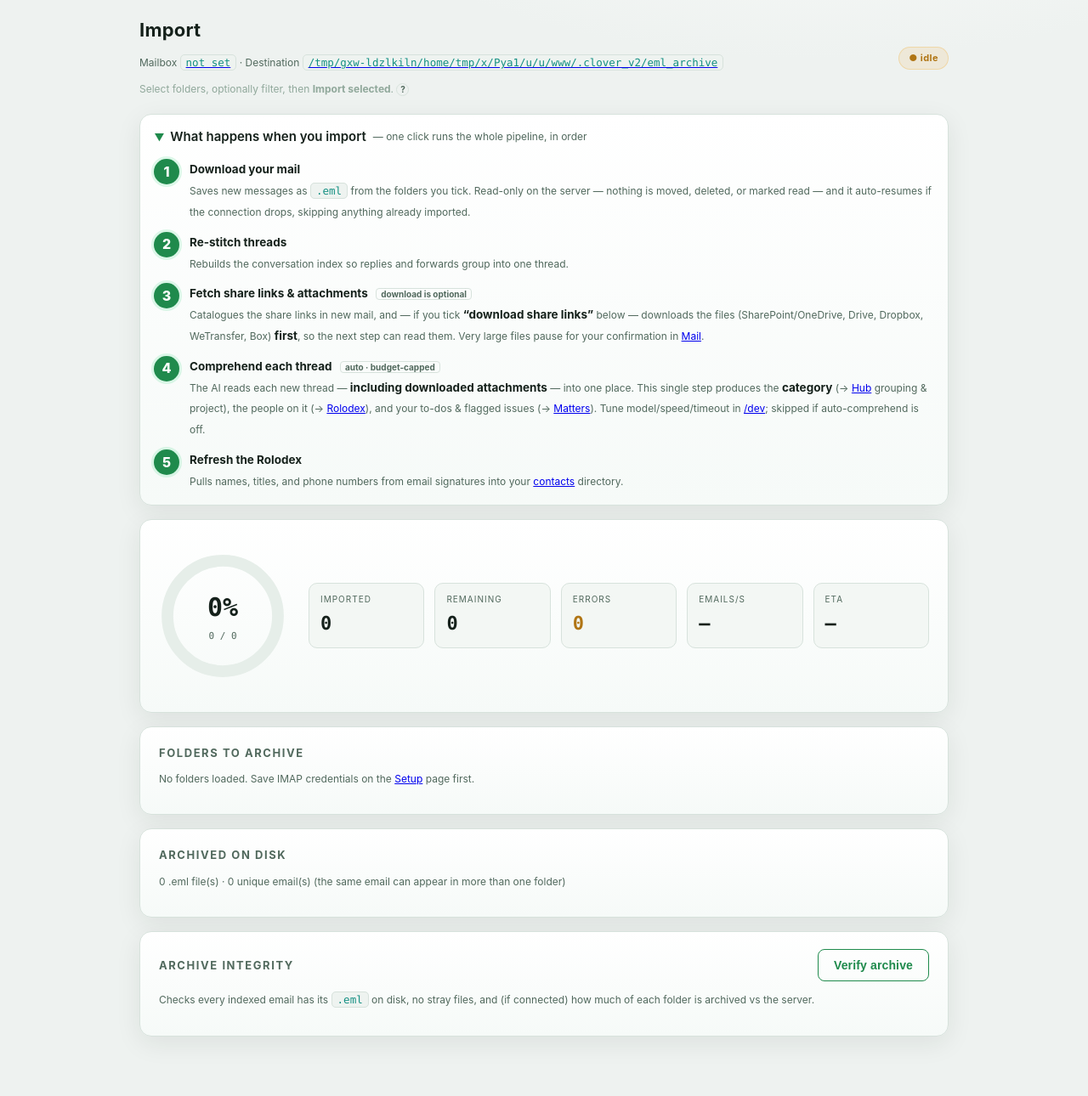
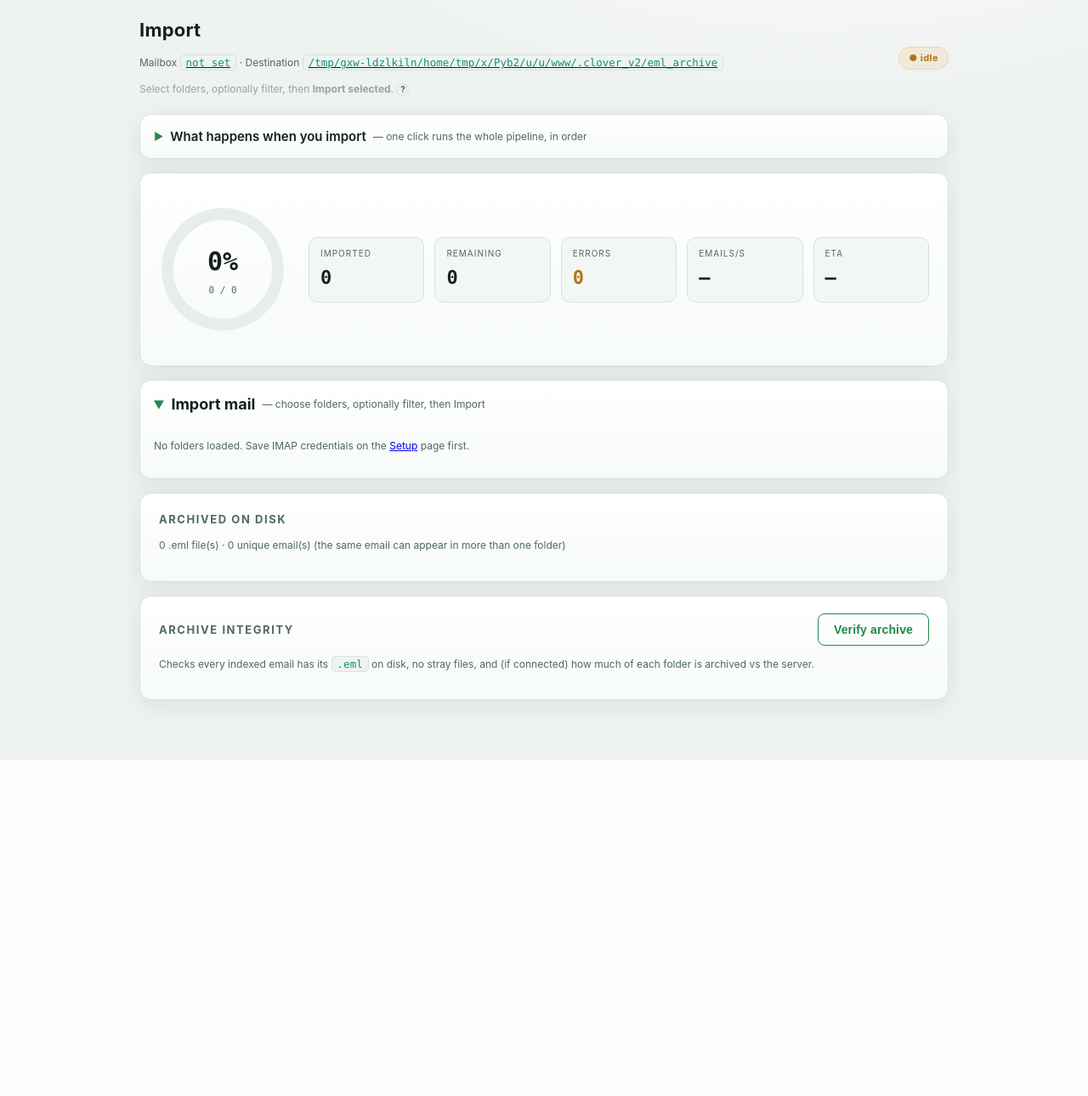
Before and after one commit to Sean3276/clover_v2, a FastAPI app: page /archive in a window 1280 px wide. Shown: the part 110-1400 px from the top of the page at 85% size. After the commit the page ends 1004 px from the top, so only its background shows below. Run offline with FastAPI, Linux system fonts and the light colour scheme.

Commit message:
Import page: collapsible "Import mail" section + compact filters; collapse Mail tools by default
Rename "Folders to archive" -> "Import mail" (drops the retired 'archive' verb),
make the whole section a collapsible card (open by default), and flatten the
date/size filters from a nested disclosure into one compact inline row — so
there is a single level of collapse, not a disclosure inside a disclosure.

Also default-collapse the Import "What happens when you import" explainer and
the Mail "Processing & tools" panel (the latter still auto-expands while a
comprehension run is in progress).

Co-Authored-By: Claude Opus 4.8 (1M context) <noreply@anthropic.com>

```diff
--- a/app/templates/archive.html
+++ b/app/templates/archive.html
@@ -78,6 +78,22 @@
   .flowcard>summary::marker{content:""}
   .flowcard .caret{color:var(--clover);transition:transform .15s ease;display:inline-block;font-size:12px}
   .flowcard[open] .caret{transform:rotate(90deg)}
+  .importcard{padding:0 16px}
+  .importcard>summary{cursor:pointer;padding:14px 0;font-size:18px;font-weight:700;color:var(--ink);
+    list-style:none;display:flex;align-items:center;gap:8px}
+  .importcard>summary::-webkit-details-marker{display:none}
+  .importcard>summary::marker{content:""}
+  .importcard .caret{color:var(--clover);transition:transform .15s ease;display:inline-block;font-size:13px}
+  .importcard[open] .caret{transform:rotate(90deg)}
+  .importcard[open]{padding-bottom:16px}
+  .filterrow{display:flex;flex-wrap:wrap;gap:10px 16px;align-items:flex-end;margin:14px 0 4px;
+    padding:12px 14px;border:1px solid var(--line);border-radius:10px;background:var(--tile-bg)}
+  .filterrow .frlabel{align-self:center;font-size:13px;text-transform:uppercase;letter-spacing:.08em;color:var(--sub)}
+  .filterrow .fitem{display:flex;flex-direction:column;gap:3px}
+  .filterrow .fitem label{margin:0;font-size:12px;color:var(--sub);text-transform:none;letter-spacing:0}
+  .filterrow select{width:auto;margin:0}
+  .filterrow input[type=date]{width:auto;margin:0}
+  .filterrow input[type=number]{width:84px;margin:0}
   .flow{list-style:none;margin:0 0 16px;padding:0;display:grid;gap:11px}
   .flow li{display:flex;gap:12px;align-items:flex-start}
   .fnum{flex:none;width:30px;height:30px;border-radius:50%;background:var(--clover);color:var(--btn-ink);
@@ -97,7 +113,7 @@
   <span id="runPill" class="pill down">● idle</span>
 </div>
 
-<details class="card flowcard" open>
+<details class="card flowcard">
   <summary><span class="caret">▶</span> What happens when you import
     <span class="note" style="text-transform:none;letter-spacing:0;font-weight:400">— one click runs the whole pipeline, in order</span></summary>
   <ol class="flow">
@@ -157,8 +173,9 @@
   <pre id="log" class="log" style="display:none"></pre>
 </div>
 
-<div class="card">
-  <h2>Folders to archive</h2>
+<details class="card importcard" open>
+  <summary><span class="caret">▶</span> Import mail
+    <span class="note" style="text-transform:none;letter-spacing:0;font-weight:400">— choose folders, optionally filter, then Import</span></summary>
   {% if folder_err %}
     <div class="msg err" style="display:block">{{ folder_err }}
       <button type="button" class="linkbtn" style="font-size:13px;margin-left:4px" onclick="location.reload()"><svg class="ic" aria-hidden="true"><use href="#ic-refresh"/></svg>Retry</button>
@@ -179,12 +196,9 @@
       {% endfor %}
     </div>
 
-    <details class="filterbox">
-      <summary><span class="caret">▶</span> Add date / size filters
-        <span class="note" style="text-transform:none;letter-spacing:0;font-weight:400">— optional; default archives everything</span></summary>
-      <div class="filtergrid">
-        <div>
-          <label>Date</label>
+    <div class="filterrow">
+      <span class="frlabel">Filters</span>
+      <span class="fitem"><label>Date</label>
         <select id="dateSel" onchange="onDate()">
           <option value="all">All time</option>
           <option value="yesterday">Yesterday</option>
@@ -194,36 +208,20 @@
           <option value="90">Last 90 days</option>
           <option value="year">This year</option>
           <option value="custom">Custom range…</option>
-          </select>
-        </div>
-        <div class="custom-date" style="display:none">
-          <label>From</label><input type="date" name="date_from" id="dFrom">
-        </div>
-        <div class="custom-date" style="display:none">
-          <label>To (inclusive)</label><input type="date" name="date_to" id="dTo">
-        </div>
-        <div>
-          <label>Size</label>
+        </select></span>
+      <span class="fitem custom-date" style="display:none"><label>From</label><input type="date" name="date_from" id="dFrom"></span>
+      <span class="fitem custom-date" style="display:none"><label>To (incl.)</label><input type="date" name="date_to" id="dTo"></span>
+      <span class="fitem"><label>Size</label>
         <select id="sizeSel" onchange="onSize()">
           <option value="all">Any size</option>
           <option value="min">At least… (MB)</option>
           <option value="top">Largest per folder…</option>
-          </select>
+        </select></span>
+      <span class="fitem" id="sizeMinWrap" style="display:none"><label>Min (MB)</label><input type="number" name="size_mb" id="sizeMb" value="5" min="0" step="0.5"></span>
+      <span class="fitem" id="topNWrap" style="display:none"><label>How many</label><input type="number" name="top_n" id="topN" value="50" min="1" step="1"></span>
+      <span class="fitem"><label>Limit/folder</label><input type="number" name="limit" value="0" min="0" title="0 = all (advanced)"></span>
+      <span class="note" style="flex-basis:100%;margin:0;text-transform:none;letter-spacing:0">Optional — default imports everything.</span>
     </div>
-        <div id="sizeMinWrap" style="display:none">
-          <label>Minimum size (MB)</label>
-          <input type="number" name="size_mb" id="sizeMb" value="5" min="0" step="0.5">
-        </div>
-        <div id="topNWrap" style="display:none">
-          <label>How many (per folder)</label>
-          <input type="number" name="top_n" id="topN" value="50" min="1" step="1">
-        </div>
-        <div>
-          <label>Limit per folder <span class="note" style="text-transform:none;letter-spacing:0">(0 = all · advanced)</span></label>
-          <input type="number" name="limit" value="0" min="0">
-        </div>
-      </div>
-    </details>
     <input type="hidden" name="size_mode" id="sizeMode" value="all">
 
     <label style="display:flex;gap:8px;align-items:center;margin:2px 0 12px;font-size:13px;cursor:pointer">
@@ -241,7 +239,7 @@
   </form>
   {% endif %}
   <div id="runMsg" class="msg"></div>
-</div>
+</details>
 
 <div class="card">
   <h2>Archived on disk</h2>
```
Lines whose indentation alone changed are shown as unchanged.
